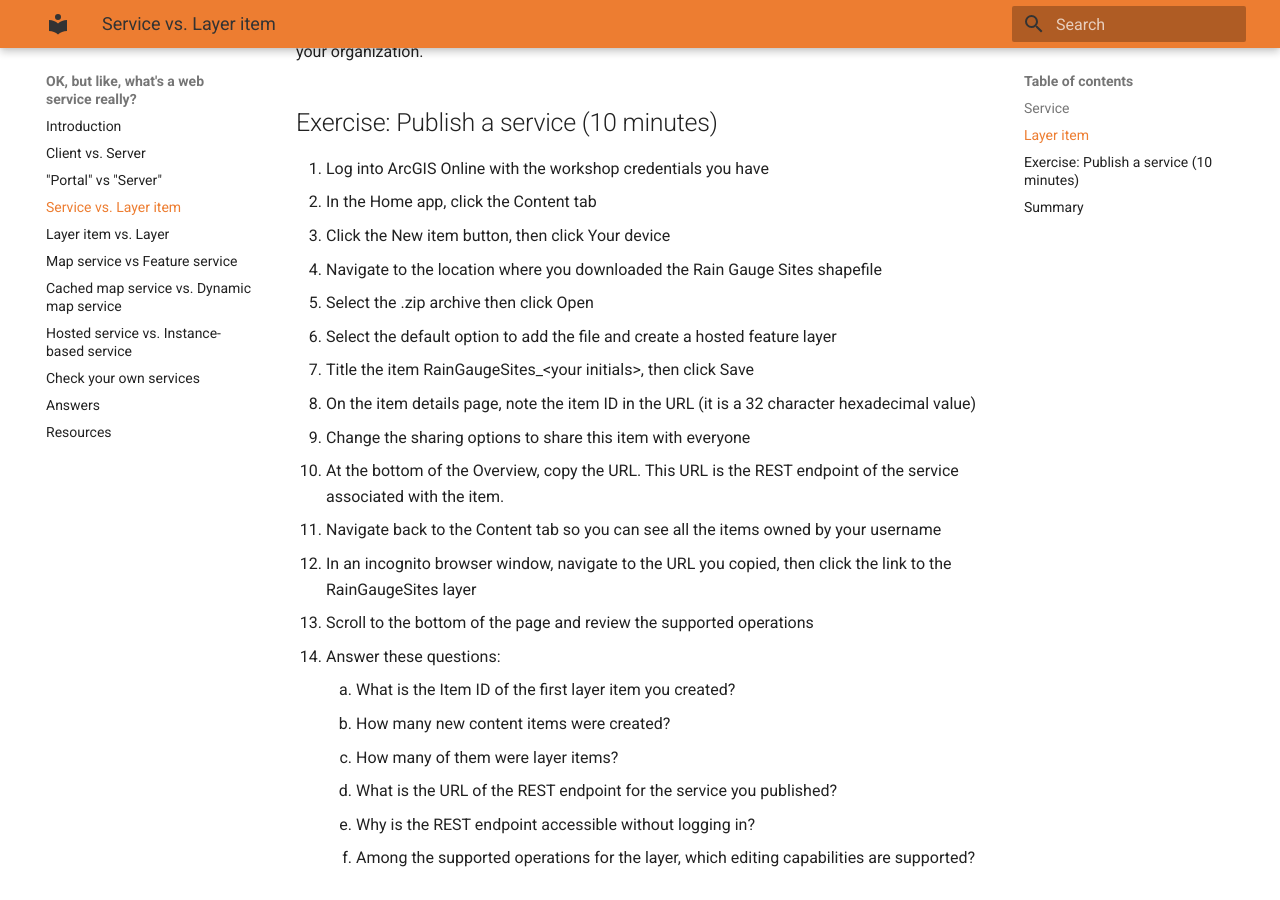
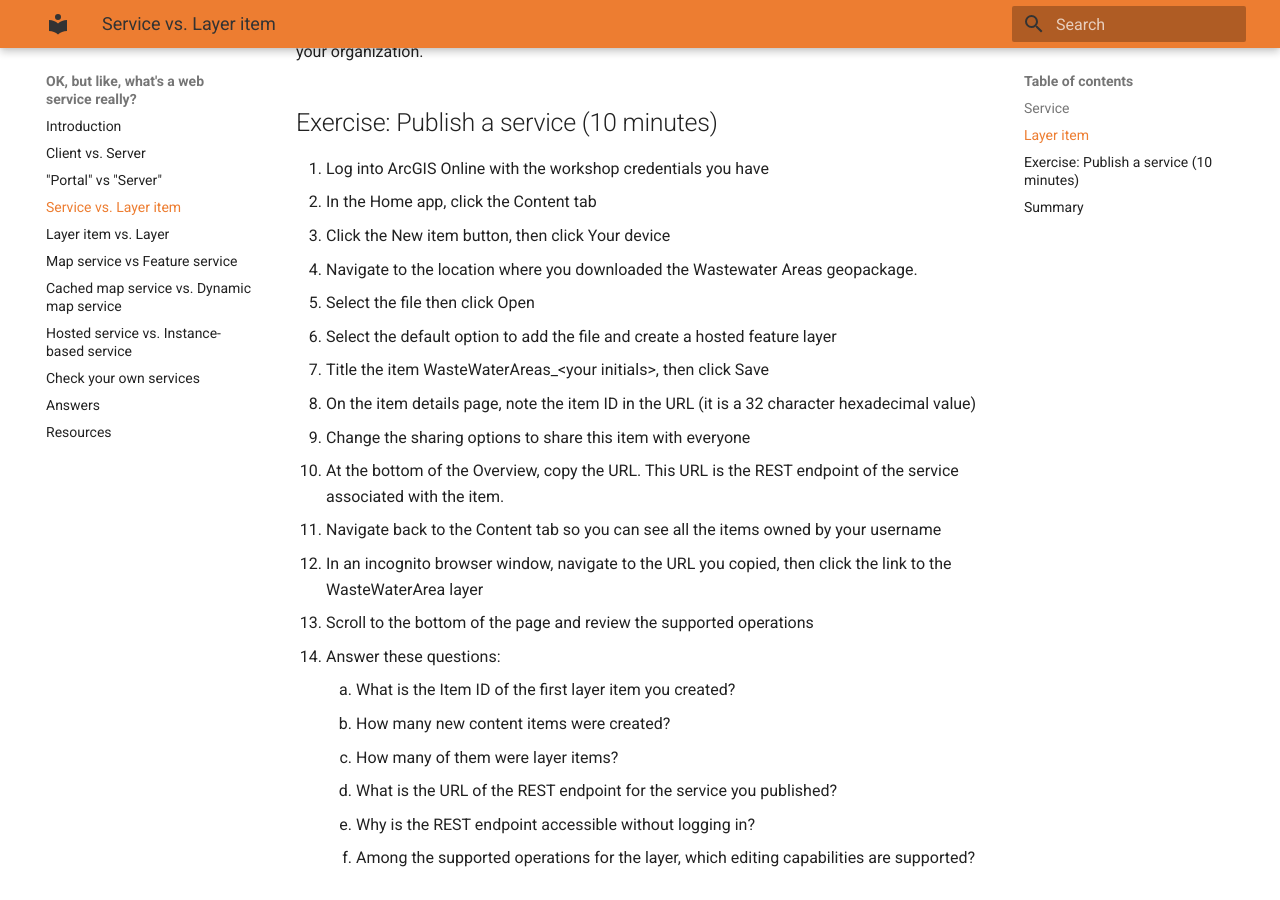
Before and after one commit to travisormsby/web-service, an MkDocs documentation site: the page built from docs/service-vs-layer-item.md, in a window 1280 px wide and 900 px high, scrolled down 943 px. Built offline with MkDocs 1.6.1 and Material for MkDocs 9.7.7, drawn with Linux system fonts in a browser that asks for light colours.

Commit message:
Update instructions for Wastewater Areas upload

```diff
--- a/docs/service-vs-layer-item.md
+++ b/docs/service-vs-layer-item.md
@@ -17,15 +17,15 @@
 0. Log into ArcGIS Online with the workshop credentials you have
 0. In the Home app, click the Content tab
 0. Click the New item button, then click Your device
-0. Navigate to the location where you downloaded the Rain Gauge Sites shapefile
-0. Select the .zip archive then click Open
+0. Navigate to the location where you downloaded the Wastewater Areas geopackage.
+0. Select the file then click Open
 0. Select the default option to add the file and create a hosted feature layer
-0. Title the item RainGaugeSites_<your initials\>, then click Save
+0. Title the item WasteWaterAreas_<your initials\>, then click Save
 0. On the item details page, note the item ID in the URL (it is a 32 character hexadecimal value)
 0. Change the sharing options to share this item with everyone
 0. At the bottom of the Overview, copy the URL. This URL is the REST endpoint of the service associated with the item.
 0. Navigate back to the Content tab so you can see all the items owned by your username
-0. In an incognito browser window, navigate to the URL you copied, then click the link to the RainGaugeSites layer
+0. In an incognito browser window, navigate to the URL you copied, then click the link to the WasteWaterArea layer
 0. Scroll to the bottom of the page and review the supported operations
 0. Answer these questions:
     0. What is the Item ID of the first layer item you created?
```
